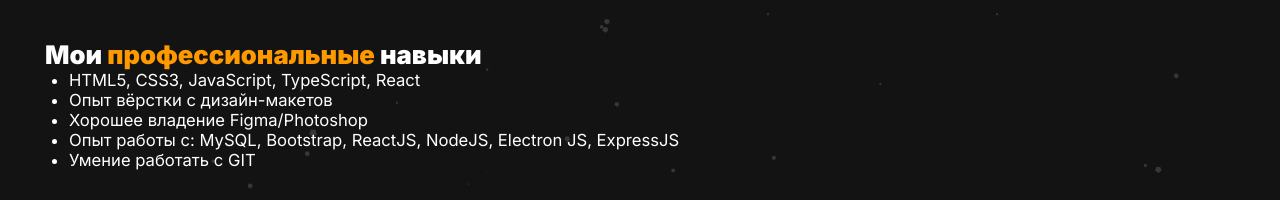
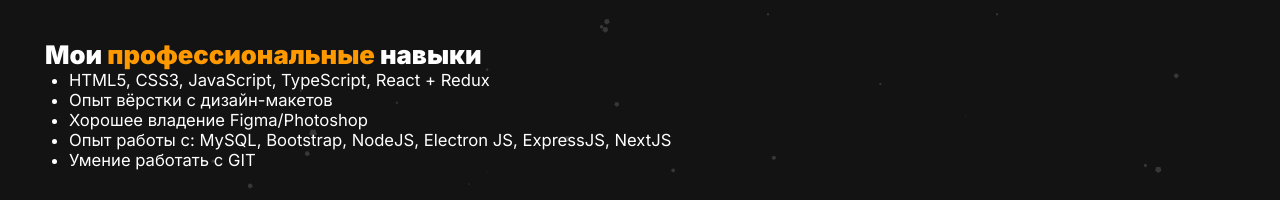
Before and after one commit to ShizzaHo/Portfolio, a React (Create React App) app: page / in a window 1280 px wide. Shown: the part 306-506 px from the top of the page. Built offline with nearby package versions, Linux system fonts and the light colour scheme.

Commit message:
Update pageInfo.jsx

```diff
--- a/src/components/pageInfo/pageInfo.jsx
+++ b/src/components/pageInfo/pageInfo.jsx
@@ -14,10 +14,10 @@
             <div>
                 <h1>Мои <span className='orangeText'>профессиональные</span> навыки</h1>
                 <ul>
-                    <li>HTML5, CSS3, JavaScript, TypeScript, React</li>
+                    <li>HTML5, CSS3, JavaScript, TypeScript, React + Redux</li>
                     <li>Опыт вёрстки с дизайн-макетов</li>
                     <li>Хорошее владение Figma/Photoshop</li>
-                    <li>Опыт работы с: MySQL, Bootstrap, ReactJS, NodeJS, Electron JS, ExpressJS</li>
+                    <li>Опыт работы с: MySQL, Bootstrap, NodeJS, Electron JS, ExpressJS, NextJS</li>
                     <li>Умение работать с GIT</li>
                 </ul>
             </div>
```
